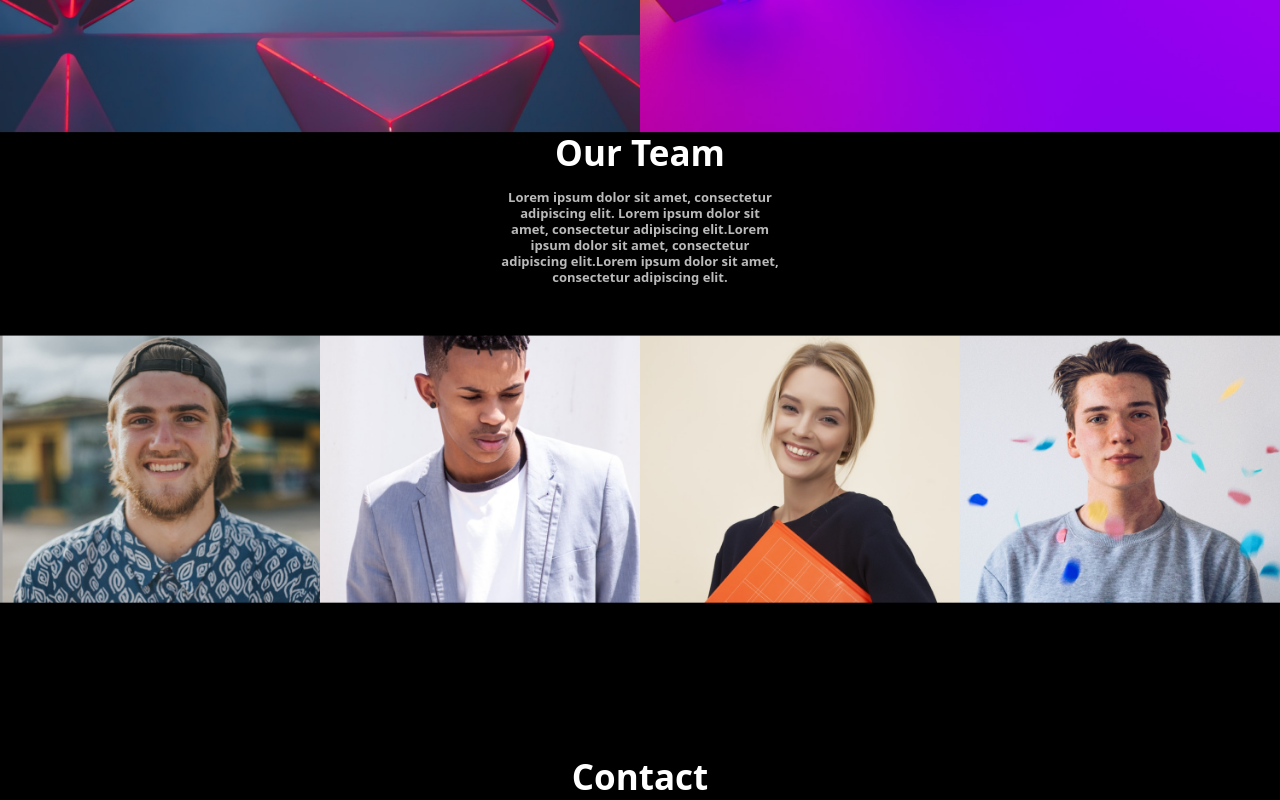
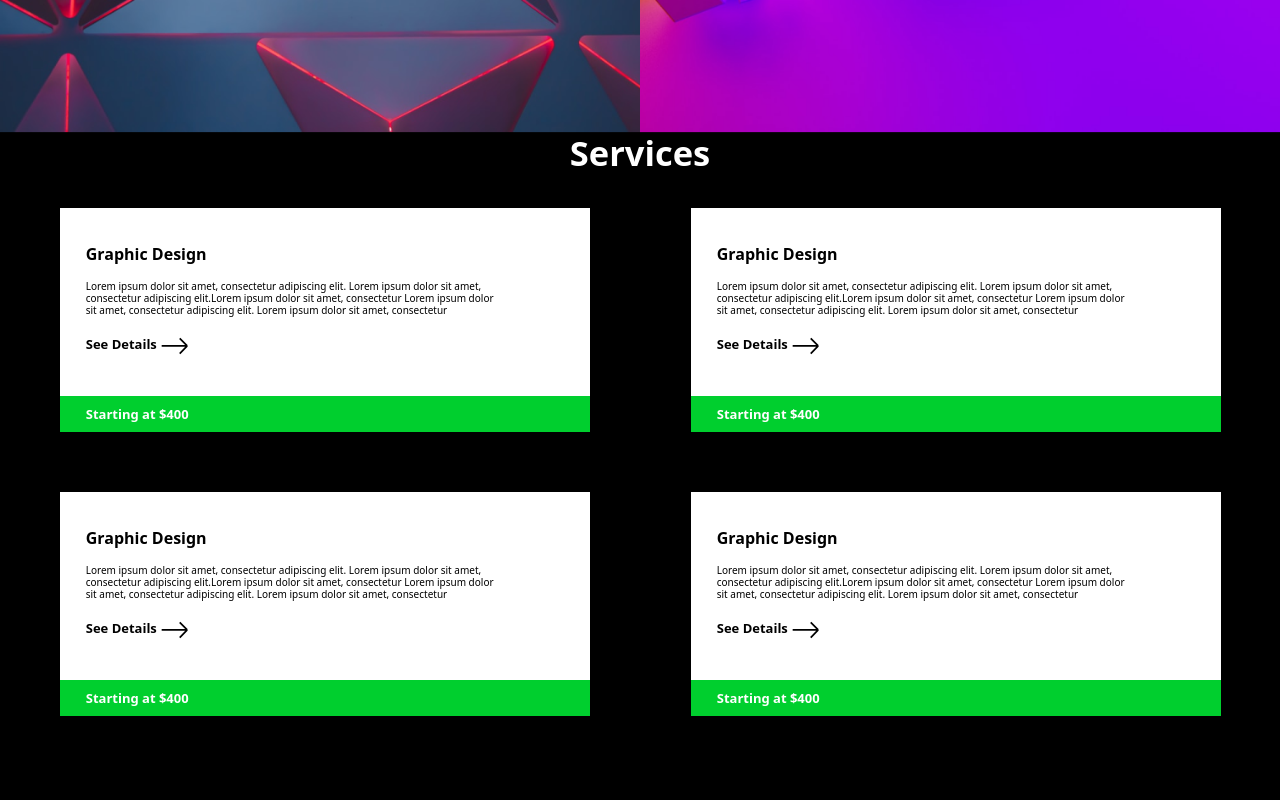
Before and after one commit to buithanhnhan76/tessetest, a React (Create React App) app: page / in a window 1280 px wide. Shown: the part 3140-3940 px from the top of the page. Built offline with nearby package versions, Linux system fonts and the light colour scheme.

Commit message:
add services component

```diff
--- a/src/App.js
+++ b/src/App.js
@@ -5,12 +5,14 @@ import Work from './components/work';
 import OurTeam from './components/ourteam';
 import Footer from './components/footer';
 import Contact from './components/contact';
+import Services from './components/services';
 
 function App() {
   return (
     <div className='pb-[200px]'>
       <Header></Header>
       <Work></Work>
+      <Services></Services>
       <OurTeam></OurTeam>
       <Contact></Contact>
       <Footer></Footer>
--- /dev/null
+++ b/src/components/services.jsx
@@ -0,0 +1,157 @@
+import React from "react";
+
+const Services = () => {
+  return (
+    <section className="bg-[#000000] text-white pb-[151px]">
+      <main>
+        <div>
+          <div className="text-center text-[34.5px] leading-[42px] font-[600] mb-[34px]">
+            Services
+          </div>
+          <div className="px-[48px]">
+            <div className="grid grild-cols-1 md:grid-cols-2 gap-y-[22px] md:gap-y-[60px] md:gap-x-[78px]">
+              <div className="bg-[#ffffff] text-black pt-[32.6px] max-w-[270px] md:max-w-[530px] mx-auto">
+                <div className="pl-[26.24px] pr-[33px] lg:pr-[90px]">
+                  <div className=" text-[23.4] leading-[28px] font-[600]">
+                    Graphic Design
+                  </div>
+                  <div className="text-[10px] leading-[12px] font-[400] mt-[12px]">
+                    Lorem ipsum dolor sit amet, consectetur adipiscing elit.
+                    Lorem ipsum dolor sit amet, consectetur adipiscing
+                    elit.Lorem ipsum dolor sit amet, consectetur Lorem ipsum
+                    dolor sit amet, consectetur adipiscing elit. Lorem ipsum
+                    dolor sit amet, consectetur{" "}
+                  </div>
+                  <div className=" mt-[20px] mb-[41px] text-[13px] leading-[16px] font-[700]">
+                    See Details{" "}
+                    <svg
+                      width="33"
+                      height="21"
+                      viewBox="0 0 33 21"
+                      fill="none"
+                      xmlns="http://www.w3.org/2000/svg"
+                      className="inline-block w-[15px] lg:w-[30px] h-[18px]"
+                    >
+                      <path
+                        d="M0.949219 10.3248H30.763M30.763 10.3248L22.0176 1.57935M30.763 10.3248L22.0176 19.4676"
+                        stroke="black"
+                        stroke-width="2"
+                      />
+                    </svg>
+                  </div>
+                </div>
+                <div className="bg-[#00CF2E] text-white leading-[16px] text-[13px] font-[600] pl-[26.24px] py-[10px]">
+                  Starting at $400
+                </div>
+              </div>
+              <div className="bg-[#ffffff] text-black pt-[32.6px] max-w-[270px] md:max-w-[530px] mx-auto">
+                <div className="pl-[26.24px] pr-[33px] lg:pr-[90px]">
+                  <div className=" text-[23.4] leading-[28px] font-[600]">
+                    Graphic Design
+                  </div>
+                  <div className="text-[10px] leading-[12px] font-[400] mt-[12px]">
+                    Lorem ipsum dolor sit amet, consectetur adipiscing elit.
+                    Lorem ipsum dolor sit amet, consectetur adipiscing
+                    elit.Lorem ipsum dolor sit amet, consectetur Lorem ipsum
+                    dolor sit amet, consectetur adipiscing elit. Lorem ipsum
+                    dolor sit amet, consectetur{" "}
+                  </div>
+                  <div className=" mt-[20px] mb-[41px] text-[13px] leading-[16px] font-[700]">
+                    See Details{" "}
+                    <svg
+                      width="33"
+                      height="21"
+                      viewBox="0 0 33 21"
+                      fill="none"
+                      xmlns="http://www.w3.org/2000/svg"
+                      className="inline-block w-[15px] lg:w-[30px] h-[18px]"
+                    >
+                      <path
+                        d="M0.949219 10.3248H30.763M30.763 10.3248L22.0176 1.57935M30.763 10.3248L22.0176 19.4676"
+                        stroke="black"
+                        stroke-width="2"
+                      />
+                    </svg>
+                  </div>
+                </div>
+                <div className="bg-[#00CF2E] text-white leading-[16px] text-[13px] font-[600] pl-[26.24px] py-[10px]">
+                  Starting at $400
+                </div>
+              </div>
+              <div className="bg-[#ffffff] text-black pt-[32.6px] max-w-[270px] md:max-w-[530px] mx-auto">
+                <div className="pl-[26.24px] pr-[33px] lg:pr-[90px]">
+                  <div className=" text-[23.4] leading-[28px] font-[600]">
+                    Graphic Design
+                  </div>
+                  <div className="text-[10px] leading-[12px] font-[400] mt-[12px]">
+                    Lorem ipsum dolor sit amet, consectetur adipiscing elit.
+                    Lorem ipsum dolor sit amet, consectetur adipiscing
+                    elit.Lorem ipsum dolor sit amet, consectetur Lorem ipsum
+                    dolor sit amet, consectetur adipiscing elit. Lorem ipsum
+                    dolor sit amet, consectetur{" "}
+                  </div>
+                  <div className=" mt-[20px] mb-[41px] text-[13px] leading-[16px] font-[700]">
+                    See Details{" "}
+                    <svg
+                      width="33"
+                      height="21"
+                      viewBox="0 0 33 21"
+                      fill="none"
+                      xmlns="http://www.w3.org/2000/svg"
+                      className="inline-block w-[15px] lg:w-[30px] h-[18px]"
+                    >
+                      <path
+                        d="M0.949219 10.3248H30.763M30.763 10.3248L22.0176 1.57935M30.763 10.3248L22.0176 19.4676"
+                        stroke="black"
+                        stroke-width="2"
+                      />
+                    </svg>
+                  </div>
+                </div>
+                <div className="bg-[#00CF2E] text-white leading-[16px] text-[13px] font-[600] pl-[26.24px] py-[10px]">
+                  Starting at $400
+                </div>
+              </div>
+              <div className="bg-[#ffffff] text-black pt-[32.6px] max-w-[270px] md:max-w-[530px] mx-auto">
+                <div className="pl-[26.24px] pr-[33px] lg:pr-[90px]">
+                  <div className=" text-[23.4] leading-[28px] font-[600]">
+                    Graphic Design
+                  </div>
+                  <div className="text-[10px] leading-[12px] font-[400] mt-[12px]">
+                    Lorem ipsum dolor sit amet, consectetur adipiscing elit.
+                    Lorem ipsum dolor sit amet, consectetur adipiscing
+                    elit.Lorem ipsum dolor sit amet, consectetur Lorem ipsum
+                    dolor sit amet, consectetur adipiscing elit. Lorem ipsum
+                    dolor sit amet, consectetur{" "}
+                  </div>
+                  <div className=" mt-[20px] mb-[41px] text-[13px] leading-[16px] font-[700]">
+                    See Details{" "}
+                    <svg
+                      width="33"
+                      height="21"
+                      viewBox="0 0 33 21"
+                      fill="none"
+                      xmlns="http://www.w3.org/2000/svg"
+                      className="inline-block w-[15px] lg:w-[30px] h-[18px]"
+                    >
+                      <path
+                        d="M0.949219 10.3248H30.763M30.763 10.3248L22.0176 1.57935M30.763 10.3248L22.0176 19.4676"
+                        stroke="black"
+                        stroke-width="2"
+                      />
+                    </svg>
+                  </div>
+                </div>
+                <div className="bg-[#00CF2E] text-white leading-[16px] text-[13px] font-[600] pl-[26.24px] py-[10px]">
+                  Starting at $400
+                </div>
+              </div>
+            </div>
+          </div>
+        </div>
+      </main>
+    </section>
+  );
+};
+
+export default Services;
```
